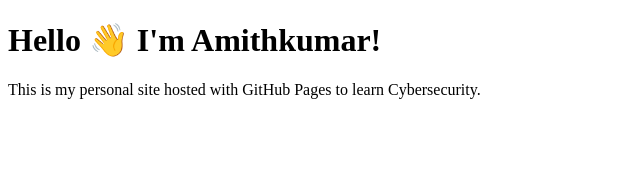
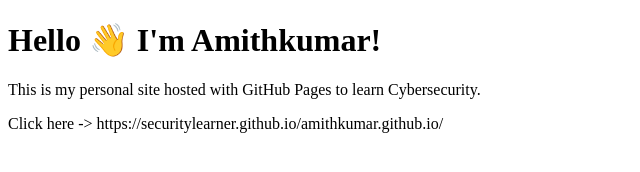
Before and after one commit to securitylearner/amithkumar.github.io, a plain HTML site: page index.html in a window 1280 px wide. Shown: the whole page, without its empty margins (0-640 px from the left). Drawn offline with Linux system fonts and the light colour scheme.

Commit message:
added URL - HTML

```diff
--- a/index.html
+++ b/index.html
@@ -7,5 +7,6 @@
   <body>
     <h1>Hello 👋 I'm Amithkumar!</h1>
     <p>This is my personal site hosted with GitHub Pages to learn Cybersecurity.</p>
+    <p>Click here -> https://securitylearner.github.io/amithkumar.github.io/</p>
   </body>
 </html>
```
